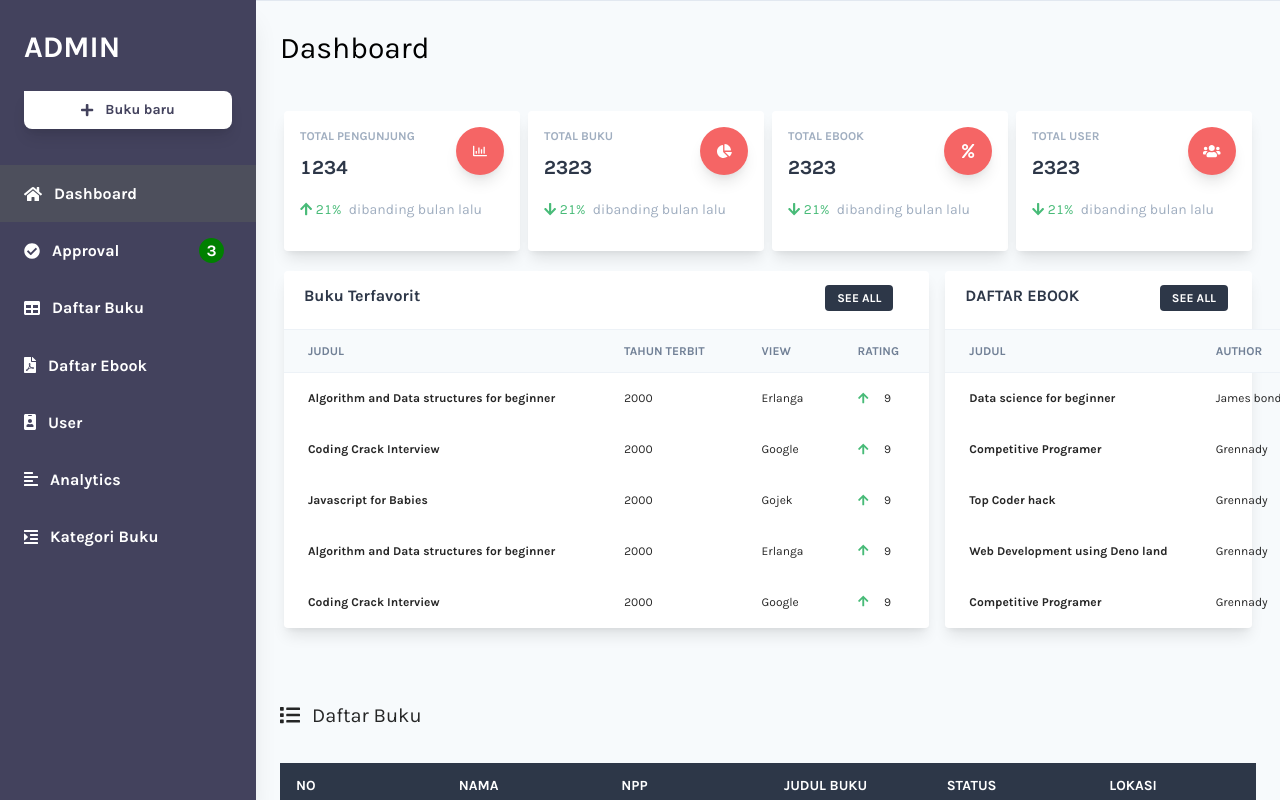
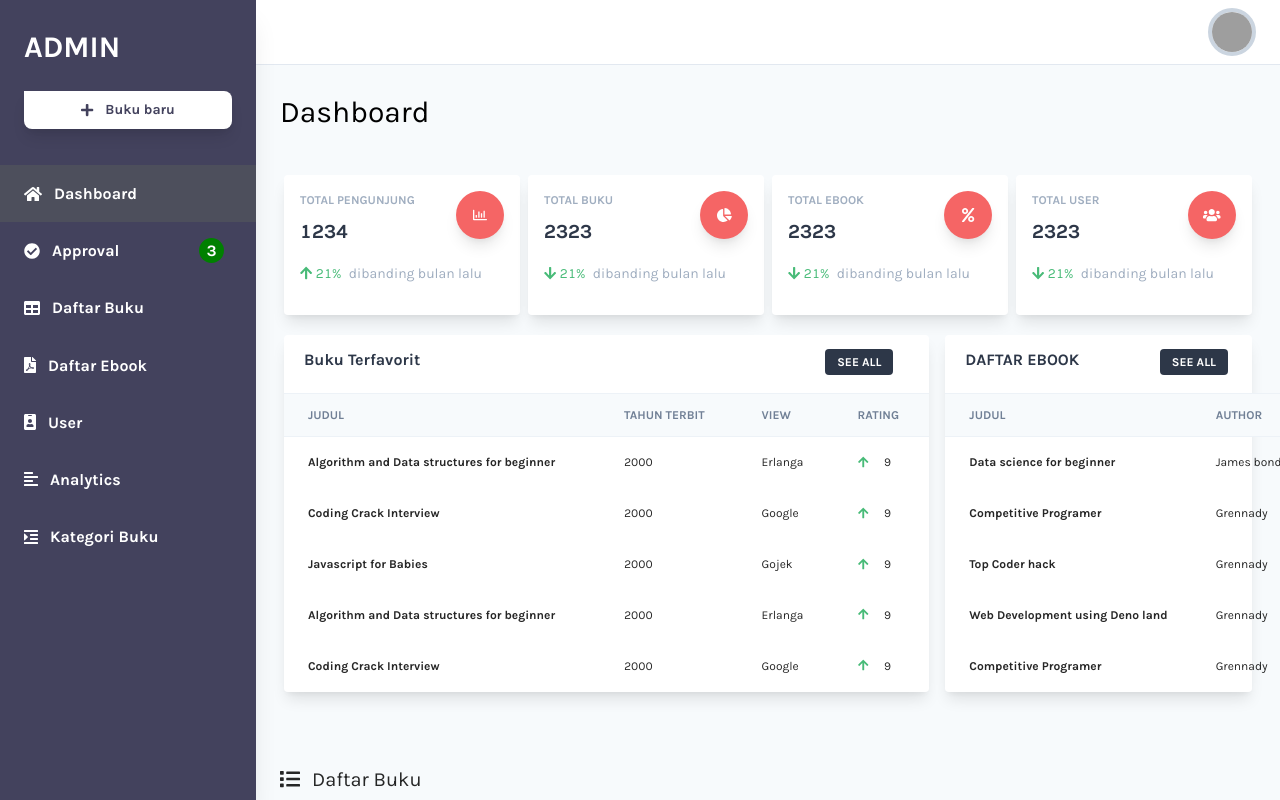
Before and after one commit to smatergithub/bni_library, a React (Create React App) app in the folder react/: page /admin/dashboard in a window 1280 px wide. Built offline with nearby package versions, Linux system fonts and the light colour scheme; grey boxes are pictures that could not be loaded.

Commit message:
Add header

```diff
--- a/react/src/screen/admin/component/Header.js
+++ b/react/src/screen/admin/component/Header.js
@@ -3,20 +3,23 @@ import React, { useState } from 'react';
 function Header() {
   const [showHeaderMenu, setShowHeaderMenu] = useState(false);
   return (
-    <>
     <header className="w-full flex items-center bg-white py-2 px-6 hidden sm:flex">
       <div className="w-1/2" />
       <div className="relative w-1/2 flex justify-end">
         <button
           type="button"
           onClick={() => setShowHeaderMenu(!showHeaderMenu)}
-            className="realtive z-10 w-12 h-12 rounded-full overflow-hidden border-4 border-gray-400 hover:border-gray-300 focus:border-gray-300 focus:outline-none"
+          className=" z-10 w-12 h-12 rounded-full overflow-hidden border-4 border-gray-400 hover:border-gray-300 focus:border-gray-300 focus:outline-none"
         >
           <img src="https://source.unsplash.com/uJ8LNVCBjFQ/400x400" alt="" />
         </button>
-          <button type="button" className="h-full w-full fixed inset-0 cursor-default" />
+        {/* <button type="button" className="h-full w-full fixed inset-0 cursor-default" /> */}
+        {showHeaderMenu ? (
           <div
-            hidden={!showHeaderMenu}
+            onClick={() => setShowHeaderMenu(!showHeaderMenu)}
+            style={{
+              zIndex: '300000',
+            }}
             className="absolute w-32 bg-white rounded-lg shadow-lg py-2 mt-16"
           >
             <a href="#" className="block px-4 py-2 account-link hover:text-white">
@@ -29,9 +32,9 @@ function Header() {
               Sign Out
             </a>
           </div>
+        ) : null}
       </div>
     </header>
-    </>
   );
 }
 export default Header;
--- a/react/src/screen/admin/pages/index.js
+++ b/react/src/screen/admin/pages/index.js
@@ -2,7 +2,7 @@ import React from 'react';
 import { Switch, Route } from 'react-router-dom';
 import PropTypes from 'prop-types';
 import Sidebar from '../component/Sidebar';
-// import Header from '../component/Header';
+import Header from '../component/Header';
 import Dashboard from './dashboard';
 import CreateNewBook from './createNewBook';
 import Books from './books';
@@ -69,8 +69,9 @@ function HomeAdmin(props) {
         <Sidebar url={match.params.id} createNewBook={createNewBook} />
       </div>
       <div className="w-full flex flex-col h-screen overflow-y-hidden">
-        {/* <Header /> */}
         <Switch>
+          <div>
+            <Header />
             {routes.map((route, index) => (
               // Render more <Route>s with the same paths as
               // above, but different components this time.
@@ -78,6 +79,7 @@ function HomeAdmin(props) {
                 <route.main {...props} />
               </Route>
             ))}
+          </div>
         </Switch>
       </div>
     </div>
```
Lines whose indentation alone changed are shown as unchanged.
